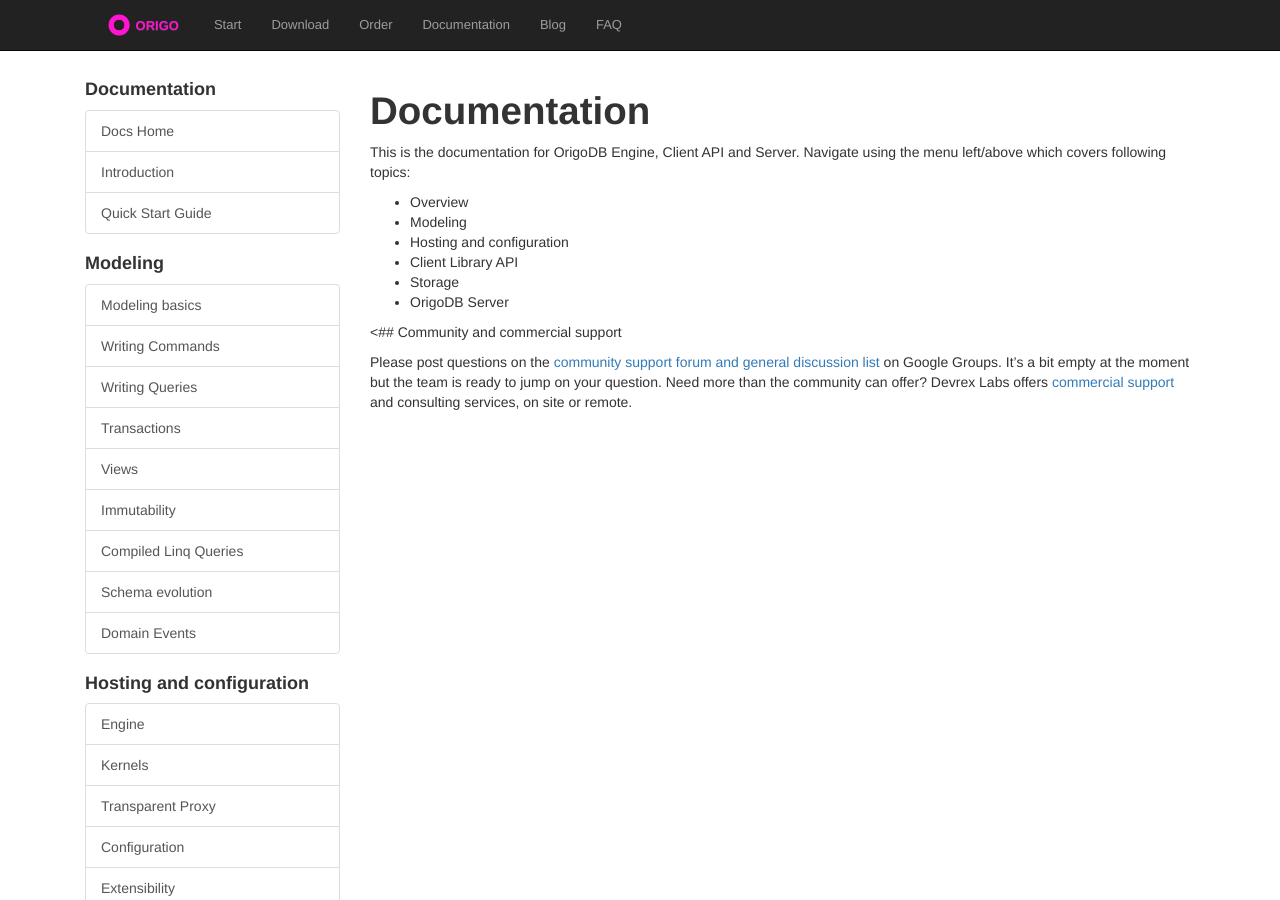
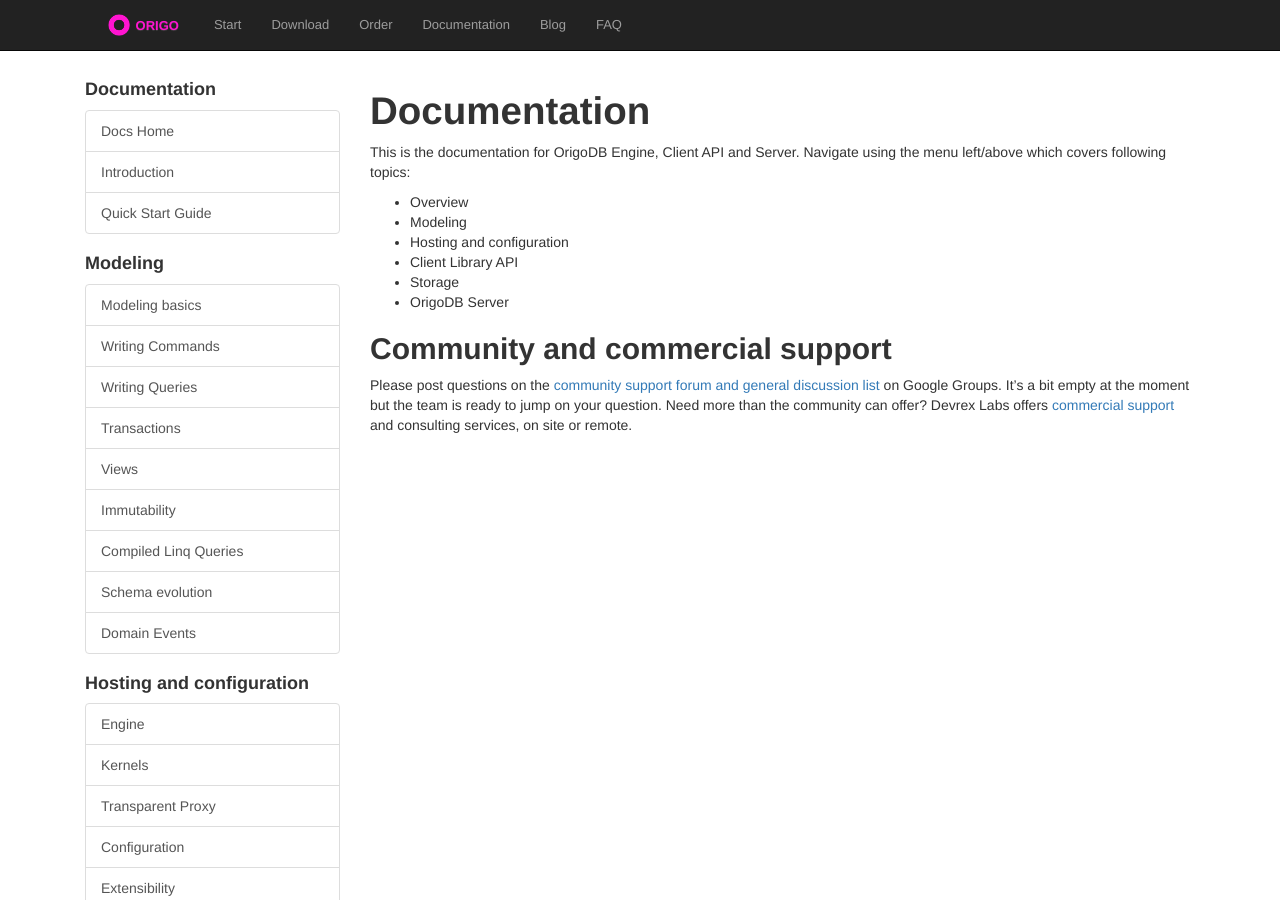
Before and after one commit to DevrexLabs/devrexlabs.github.io, a Jekyll site: the page built from docs/index.md, in a window 1280 px wide and 900 px high. Built offline with Jekyll 4.4.1, drawn with Linux system fonts in a browser that asks for light colours; nearby versions of some CDN libraries.

Commit message:
fixed typo in doc

```diff
--- a/docs/index.md
+++ b/docs/index.md
@@ -14,6 +14,6 @@
 * Storage
 * OrigoDB Server
 
-<## Community and commercial support
+## Community and commercial support
 
 Please post questions on the [community support forum and general discussion list](https://groups.google.com/forum/#!forum/origodb) on Google Groups. It’s a bit empty at the moment but the team is ready to jump on your question. Need more than the community can offer? Devrex Labs offers [commercial support](/order) and consulting services, on site or remote.
```
